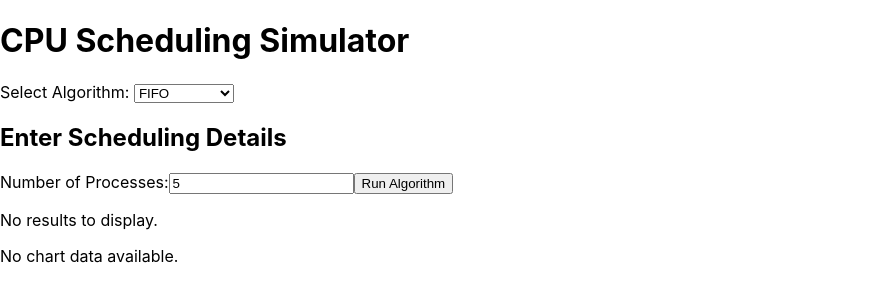
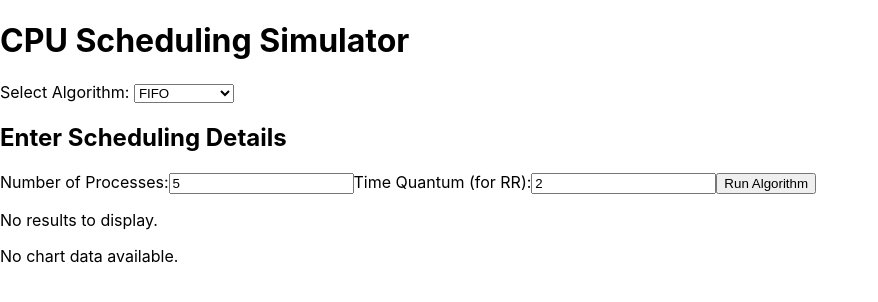
Before and after one commit to bardyswans/OperatingSystemsProject1-final, a React (Create React App) app in the folder cpu-scheduler-final/: page / in a window 1280 px wide. Shown: the top 302 px of the page, without its empty margins (0-878 px from the left). Built offline with nearby package versions, Linux system fonts and the light colour scheme.

Commit message:
Updated processInput
updated processInput.js so it now can handle the quantum time for RR

```diff
--- a/cpu-scheduler-final/src/components/ProcessInput.js
+++ b/cpu-scheduler-final/src/components/ProcessInput.js
@@ -2,10 +2,11 @@ import { useState } from "react";
 
 export default function ProcessInput({ onRunAlgorithm }) {
   const [numProcesses, setNumProcesses] = useState(5);
+  const [timeQuantum, setTimeQuantum] = useState(2);
 
   const handleSubmit = (e) => {
     e.preventDefault();
-    onRunAlgorithm(numProcesses);
+    onRunAlgorithm(numProcesses, timeQuantum);
   };
 
   return (
@@ -18,6 +19,12 @@ export default function ProcessInput({ onRunAlgorithm }) {
           value={numProcesses}
           onChange={(e) => setNumProcesses(parseInt(e.target.value))}
         />
+        <label>Time Quantum (for RR):</label>
+        <input
+          type="number"
+          value={timeQuantum}
+          onChange={(e) => setTimeQuantum(parseInt(e.target.value))}
+        />
         <button type="submit">Run Algorithm</button>
       </form>
     </div>
```
